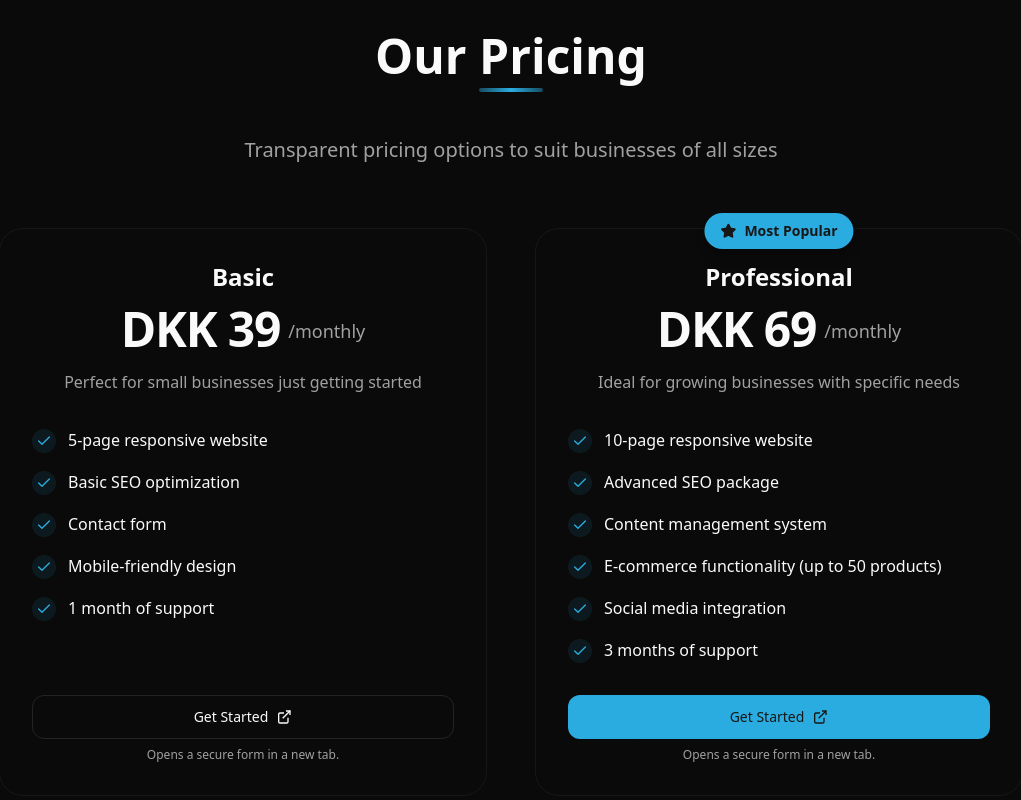
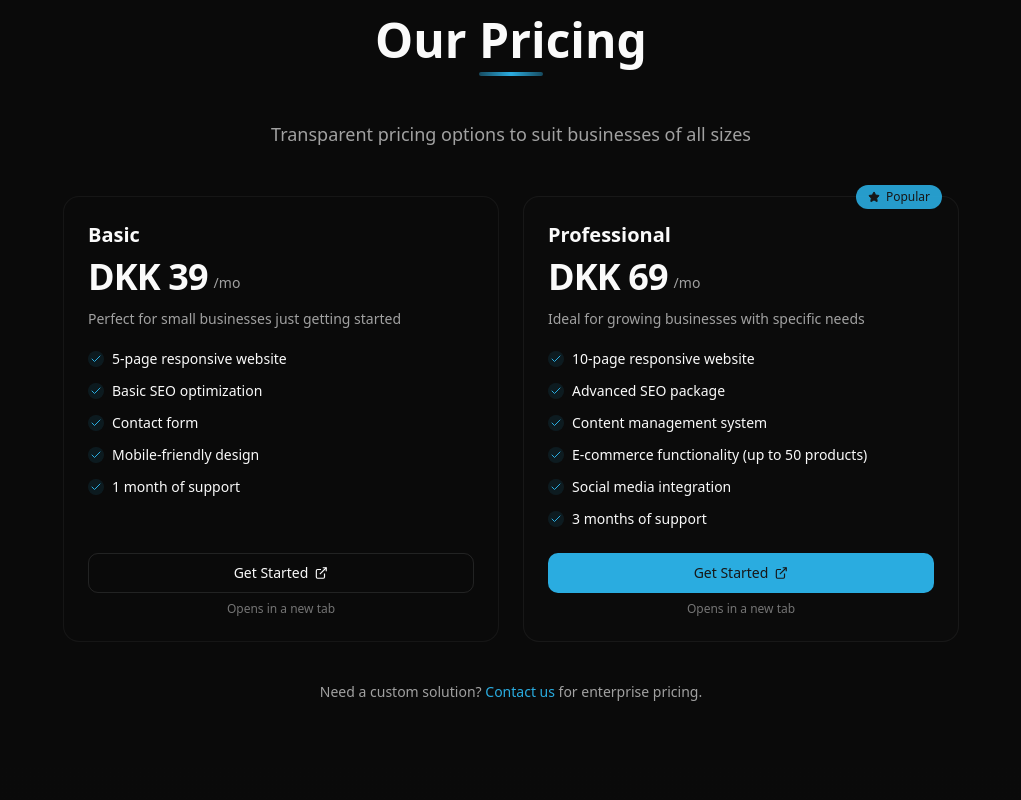
Before and after one commit to Abdulhamidsa/norpus, a Next.js app: page / in a window 1280 px wide. Shown: the part 2500-3300 px from the top of the page, without its empty margins (129-1150 px from the left). Built offline with nearby package versions, Linux system fonts and the light colour scheme.

Commit message:
feat: update Pricing component layout and improve styling for better readability

```diff
--- a/src/components/Pricing.tsx
+++ b/src/components/Pricing.tsx
@@ -18,15 +18,15 @@ export const Pricing = forwardRef<HTMLDivElement, ProcessProps>(({ enterLink, le
   const { t } = useTranslation();
 
   return (
-    <section ref={ref} className="py-20">
+    <section ref={ref} className="py-16">
       <div className="container mx-auto px-4">
-        <motion.div initial={{ opacity: 0, y: 20 }} whileInView={{ opacity: 1, y: 0 }} viewport={{ once: true }} transition={{ duration: 0.6 }} className="text-center mb-16">
+        <motion.div initial={{ opacity: 0, y: 20 }} whileInView={{ opacity: 1, y: 0 }} viewport={{ once: true }} transition={{ duration: 0.6 }} className="text-center mb-12">
           <SectionHeading>{t("pricing.title")}</SectionHeading>
-          <p className="text-xl text-muted-foreground max-w-2xl mx-auto">{t("pricing.subtitle")}</p>
+          <p className="text-lg text-muted-foreground max-w-2xl mx-auto">{t("pricing.subtitle")}</p>
         </motion.div>
 
-        <div className="max-w-5xl mx-auto">
-          <div className="grid grid-cols-1 lg:grid-cols-2 gap-8 lg:gap-12">
+        <div className="max-w-4xl mx-auto">
+          <div className="grid grid-cols-1 md:grid-cols-2 gap-6">
             {/* Basic Plan */}
             <PricingCard
               title={t("pricing.basic.title")}
@@ -57,10 +57,16 @@ export const Pricing = forwardRef<HTMLDivElement, ProcessProps>(({ enterLink, le
             />
           </div>
 
-          {/* Bottom accent line */}
-          <motion.div initial={{ opacity: 0, scaleX: 0 }} whileInView={{ opacity: 1, scaleX: 1 }} viewport={{ once: true }} transition={{ duration: 0.8, delay: 0.4 }} className="mt-16">
-            <div className="h-px bg-gradient-to-r from-transparent via-border to-transparent" />
-          </motion.div>
+          {/* Contact info */}
+          <div className="mt-10 text-center text-sm text-muted-foreground">
+            <p>
+              Need a custom solution?{" "}
+              <a href="#contact" className="text-primary hover:underline">
+                Contact us
+              </a>{" "}
+              for enterprise pricing.
+            </p>
+          </div>
         </div>
       </div>
     </section>
@@ -108,40 +114,40 @@ function PricingCard({
       whileInView={{ opacity: 1, y: 0 }}
       viewport={{ once: true }}
       transition={{ duration: 0.5, delay }}
-      className={cn("relative rounded-3xl p-8 border transition-all duration-300 h-full flex flex-col group border-border/50 hover:border-border hover:shadow-lg")}
+      className={cn("relative rounded-xl p-6 border transition-all duration-300", "h-full flex flex-col group border-border/50 hover:border-primary/30", popular ? "bg-accent/5" : "bg-background")}
       onMouseEnter={onMouseEnter}
       onMouseLeave={onMouseLeave}
     >
       {/* Popular badge */}
       {popular && (
-        <div className="absolute -top-4 left-1/2 transform -translate-x-1/2">
-          <div className="bg-primary text-primary-foreground text-sm font-semibold px-4 py-2 rounded-full flex items-center gap-2 shadow-lg">
-            <Star className="h-4 w-4 fill-current" />
-            {language === "da" ? "Mest Populær" : "Most Popular"}
+        <div className="absolute -top-3 right-4">
+          <div className="bg-primary/90 text-primary-foreground text-xs font-medium px-3 py-1 rounded-full flex items-center gap-1.5">
+            <Star className="h-3 w-3 fill-current" />
+            {language === "da" ? "Populær" : "Popular"}
           </div>
         </div>
       )}
 
       {/* Header */}
-      <div className="text-center mb-8">
-        <h3 className="text-2xl font-bold mb-3 group-hover:text-primary transition-colors duration-300">{title}</h3>
-        <div className="mb-4">
-          <div className="flex items-end justify-center gap-2 mb-2">
-            <span className="text-5xl font-bold tracking-tight">{formattedPrice}</span>
-            <span className="text-lg text-muted-foreground pb-2">/monthly</span>
+      <div className="mb-5">
+        <h3 className="text-xl font-semibold mb-2 group-hover:text-primary transition-colors duration-300">{title}</h3>
+        <div className="mb-3">
+          <div className="flex items-end gap-1.5">
+            <span className="text-4xl font-bold tracking-tight">{formattedPrice}</span>
+            <span className="text-sm text-muted-foreground pb-1">/mo</span>
           </div>
         </div>
-        <p className="text-muted-foreground leading-relaxed">{description}</p>
+        <p className="text-sm text-muted-foreground">{description}</p>
       </div>
 
       {/* Features */}
-      <div className="space-y-4 mb-8 flex-1">
+      <div className="space-y-3 mb-6 flex-1">
         {features.map((feature, index) => (
-          <motion.div key={index} initial={{ opacity: 0, x: -10 }} whileInView={{ opacity: 1, x: 0 }} viewport={{ once: true }} transition={{ duration: 0.3, delay: delay + index * 0.05 }} className="flex items-start gap-3">
-            <div className="flex-shrink-0 w-6 h-6 rounded-full bg-primary/10 flex items-center justify-center mt-0.5">
-              <Check className="h-4 w-4 text-primary" />
+          <motion.div key={index} initial={{ opacity: 0 }} whileInView={{ opacity: 1 }} viewport={{ once: true }} transition={{ duration: 0.3, delay: delay + index * 0.05 }} className="flex items-start gap-2">
+            <div className="flex-shrink-0 w-4 h-4 rounded-full bg-primary/10 flex items-center justify-center mt-0.5">
+              <Check className="h-3 w-3 text-primary" />
             </div>
-            <span className="text-foreground leading-relaxed">{feature}</span>
+            <span className="text-sm text-foreground">{feature}</span>
           </motion.div>
         ))}
       </div>
@@ -153,25 +159,22 @@ function PricingCard({
           target="_blank"
           rel="noopener noreferrer"
           className={cn(
-            "inline-flex w-full items-center justify-center whitespace-nowrap rounded-lg text-sm font-medium",
-            "h-11 px-6 transition-all duration-200 gap-2",
-            popular ? "bg-gradient-to-r from-primary to-secondary text-primary-foreground hover:opacity-90" : "bg-transparent border border-border hover:bg-accent/50"
+            "inline-flex w-full items-center justify-center whitespace-nowrap rounded-md text-sm font-medium",
+            "h-10 px-4 transition-all duration-200 gap-1.5",
+            popular ? "bg-primary text-primary-foreground hover:opacity-90" : "bg-transparent border border-border hover:border-primary/30"
           )}
           onMouseEnter={onButtonEnter}
           onMouseLeave={onButtonLeave}
         >
           {cta}
-          <svg className="w-4 h-4" fill="none" stroke="currentColor" strokeWidth={2} viewBox="0 0 24 24">
+          <svg className="w-3.5 h-3.5" fill="none" stroke="currentColor" strokeWidth={2} viewBox="0 0 24 24">
             <path d="M18 13v6a2 2 0 0 1-2 2H6a2 2 0 0 1-2-2V8a2 2 0 0 1 2-2h6" />
             <polyline points="15 3 21 3 21 9" />
             <line x1="10" y1="14" x2="21" y2="3" />
           </svg>
         </a>
-        <div className="text-xs text-muted-foreground mt-2 text-center">Opens a secure form in a new tab.</div>
+        <div className="text-xs text-muted-foreground/70 mt-2 text-center">Opens in a new tab</div>
       </div>
-
-      {/* Subtle hover effect */}
-      <div className={cn("absolute inset-0 rounded-3xl opacity-0 group-hover:opacity-100 transition-opacity duration-300 pointer-events-none bg-gradient-to-br from-accent/5 to-background/5")} />
     </motion.div>
   );
 }
```
